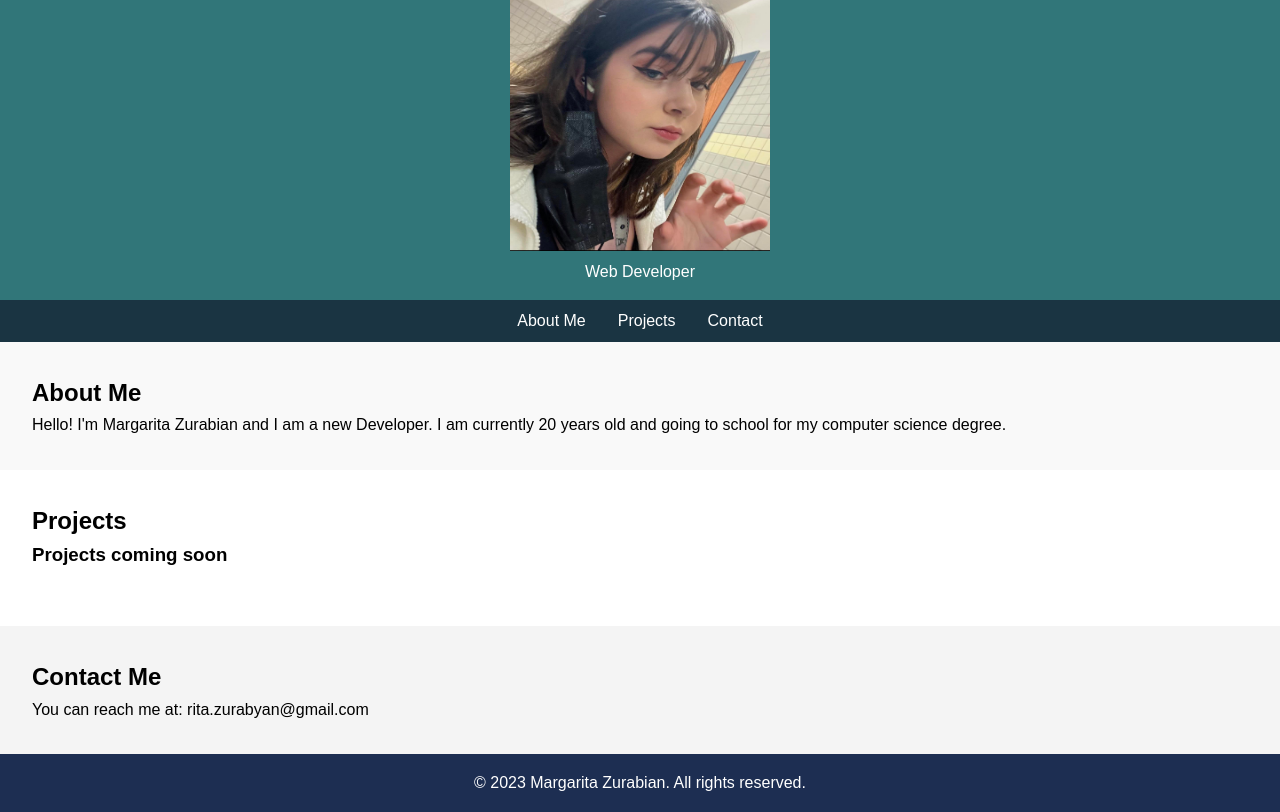
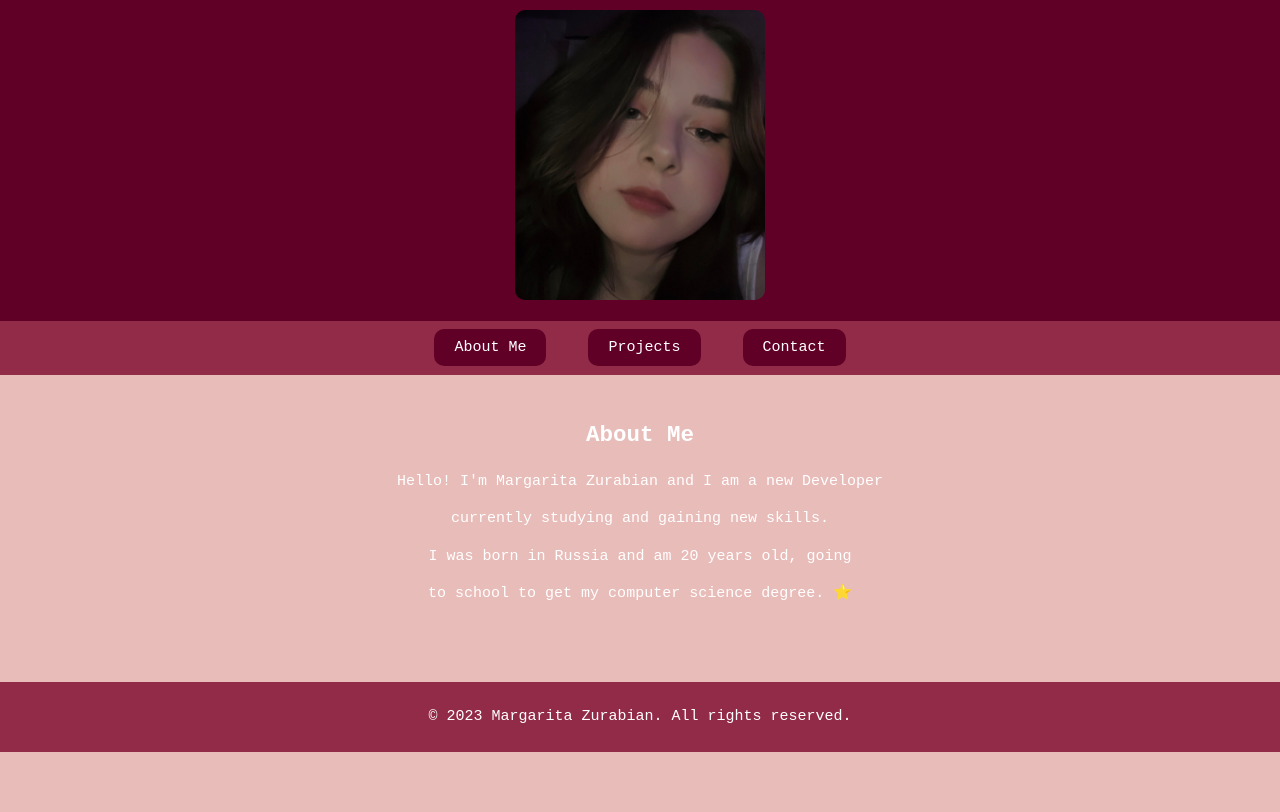
Before and after one commit to rizurabi/first-portfolio-23, a plain HTML site: page index.html in a window 1280 px wide. Shown: the part 86-898 px from the top of the page. After the commit the page ends 838 px from the top, so only its background shows below. Drawn offline with Linux system fonts and the light colour scheme.

Commit message:
final changes

```diff
--- a/assets/style.css
+++ b/assets/style.css
@@ -4,14 +4,15 @@ body, h1, h2, h3, p, ul, li {
 }
 
 body {
-    font-family: Arial, sans-serif;
-    line-height: 1.6;
-    background-color: #f4f4f4;
-    color: #000000;
+    font-family: monospace;
+    font-size: 15px;
+    line-height: 2.5;
+    background-color: #E8BCB9;
+    color: #ffffff;
 }
 
 header {
-    background-color: #317679;
+    background-color: #610027;
     color: #fff;
     text-align: center;
     padding: 1rem;
@@ -20,7 +21,7 @@ nav ul {
     list-style: none;
     display: flex;
     justify-content: center;
-    background-color: #1a3442;
+    background-color: #912b48;
     padding: 0.5rem;
 }
 
@@ -38,11 +39,12 @@ section {
 }
 
 #about {
-    background-color: #f9f9f9;
+    background-color: #E8BCB9;
+    text-align: center;
 }
 
 #projects {
-    background-color: #fff;
+    background-color: #E8BCB9;
 }
 
 .project {
@@ -52,11 +54,10 @@ section {
 footer {
     text-align: center;
     padding: 1rem;
-    background-color: #1d2e52;
+    background-color: #912b48;
     color: #fff;
 }
 
-/* Responsive layout adjustments */
 @media (max-width: 768px) {
     nav ul {
         flex-direction: column;
--- a/index.html
+++ b/index.html
@@ -5,15 +5,81 @@
     <meta name="viewport" content="width=device-width, initial-scale=1.0">
     <title>Your Developer Portfolio</title>
     <link rel="stylesheet" href="assets/style.css">
+    <style>
+
+        .tab-button {
+            padding: 10px 20px;
+            margin: 5px;
+            cursor: pointer;
+            background-color: #610027;
+            border: none;
+            transition: background-color 0.3s;
+            border-radius: 10px;
+        }
+
+
+        .tab-button:hover {
+            background-color: #AE445A;
+        }
+        .rounded-image-container {
+      display: flex;
+      justify-content: center;
+      align-items: center;
+      height: 300px;
+    }
+        .rounded-image {
+      border-radius: 10px;
+      overflow: hidden;
+      width: 250px;
+      height: 290px;
+        }
+
+        .button-container {
+            display: flex;
+            gap: 200px;
+            flex-wrap: wrap;
+        }
+
+
+    .rounded-image img {
+      width: 100%;
+      height: 100%;
+      object-fit: cover;
+    }
+    .picture-button {
+            display: inline-block;
+            border-radius: 10px;
+            overflow: hidden;
+            transition: background-color 0.3s;
+            margin: 10px;
+        }
+
+        .picture-button:hover {
+            background-color: #912b48;
+        }
+        .text-under-button {
+
+        font-size: 14px;
+        font-weight: bold;
+        text-align: center;
+}
+#contact {
+  text-align: center;
+}
+
+    </style>
 </head>
 <body>
     <header>
         <h1>Margarita Zurabian</h1>
-        <img src="assets/temppic.jpg" alt="temporary pic" class="image-with-size">
+        <div class="rounded-image-container">
+        <div class="rounded-image">
+        <img src="assets/portpic.jpg" alt="temporary pic" class="image-with-size">
+    </div>
         <style>
             .image-with-size {
-                width: 260px;
-                height: 270px;
+                width: 250px;
+                height: 290px;
             }
 
             .aspect-ratio-image {
@@ -21,39 +87,71 @@
                 height: auto;
             }
         </style>
-        <p>Web Developer</p>
+
     </header>
 
     <nav>
         <ul>
-            <li><a href="#about">About Me</a></li>
-            <li><a href="#projects">Projects</a></li>
-            <li><a href="#contact">Contact</a></li>
+            <li><a href="#" onclick="openTab('about')" class="tab-button">About Me</a></li>
+            <li><a href="#" onclick="openTab('projects')" class="tab-button">Projects</a></li>
+            <li><a href="#" onclick="openTab('contact')" class="tab-button">Contact</a></li>
         </ul>
     </nav>
 
     <section id="about">
         <h2>About Me</h2>
-        <p>Hello! I'm Margarita Zurabian and I am a new Developer.
-            I am currently 20 years old and going to school for my computer
-            science degree.
+        <p>Hello! I'm Margarita Zurabian and I am a new Developer <br>
+             currently studying and gaining new skills. <br>
+             I was born in Russia and am 20 years old, going <br>
+             to school to get my computer science degree. ⭐
         </p>
     </section>
 
     <section id="projects">
         <h2>Projects</h2>
         <div class="project">
-            <h3>Projects coming soon</h3>
-        </div>
+<a href="assets/pr1.png" target="pr1" class="picture-button">
+<img src="assets/pr1.png" alt="Button Image" width="200" height="150">
+<div class="text-under-button">Project 1</div>
+
+<a href="assets/pr1.png" target="pr1" class="picture-button">
+<img src="assets/pr1.png" alt="Button Image" width="200" height="150">
+<div class="text-under-button">Project 2</div>
+
+<a href="assets/pr1.png" target="pr1" class="picture-button">
+<img src="assets/pr1.png" alt="Button Image" width="200" height="150">
+<div class="text-under-button">Project 3</div>
+    </div>
     </section>
 
     <section id="contact">
         <h2>Contact Me</h2>
-        <p>You can reach me at: rita.zurabyan@gmail.com</p>
+        <p><a href="https://www.instagram.com/odetorita/">Instagram</a></p>
+        <p><a href="https://github.com/rizurabi">Github</a></p>
+        <p> <a href="mailto:rita.zurabyan@gmail.com">rita.zurabyan@gmail.com</a></p>
     </section>
 
     <footer>
         <p>&copy; 2023 Margarita Zurabian. All rights reserved.</p>
     </footer>
+
+    <script>
+        function openTab(tabId) {
+
+            const sections = document.querySelectorAll('section');
+            sections.forEach(section => {
+                section.style.display = 'none';
+            });
+
+
+            const selectedSection = document.getElementById(tabId);
+            selectedSection.style.display = 'block';
+        }
+
+
+        window.onload = function() {
+            openTab('about');
+        };
+    </script>
 </body>
 </html>
```
Also changed, not shown: assets/temppic.jpg (deleted).
